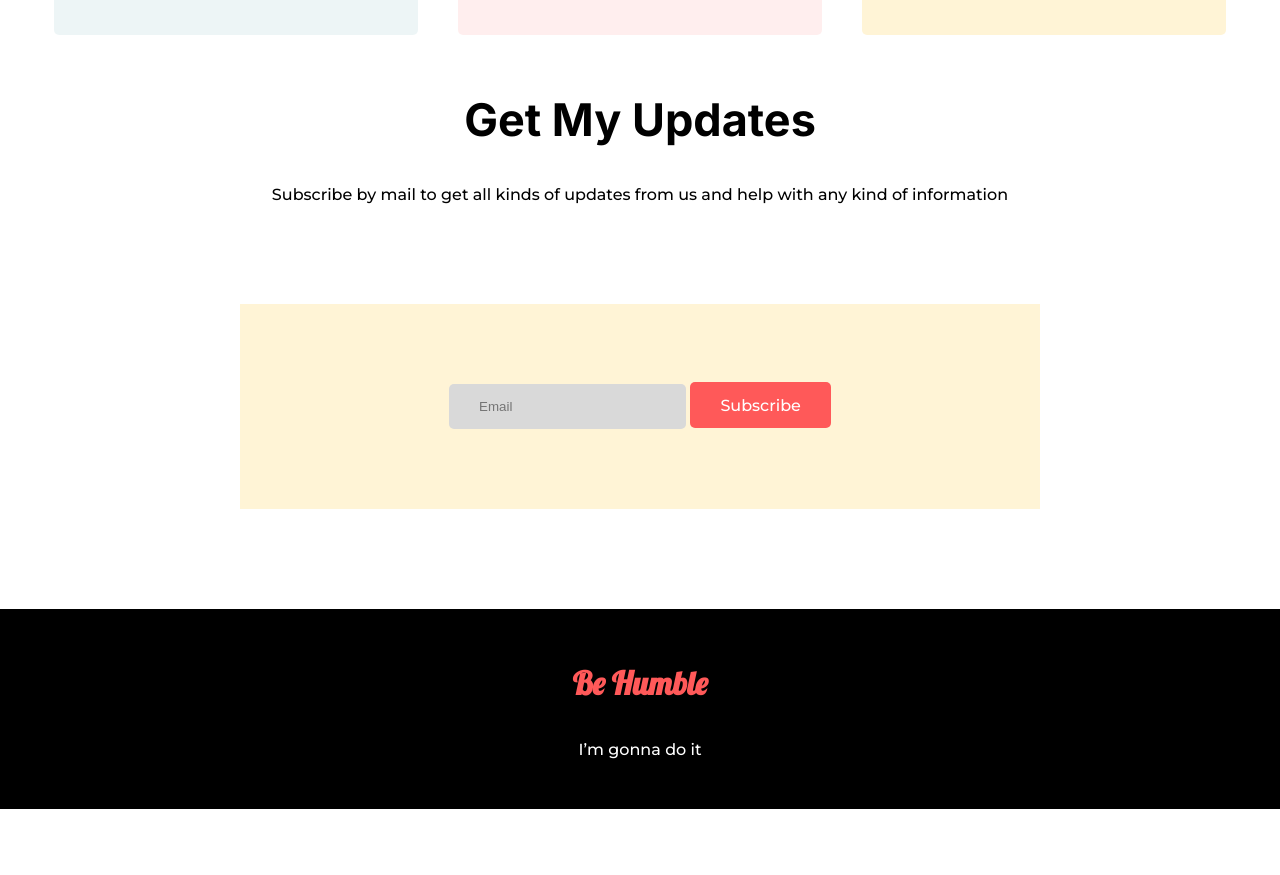
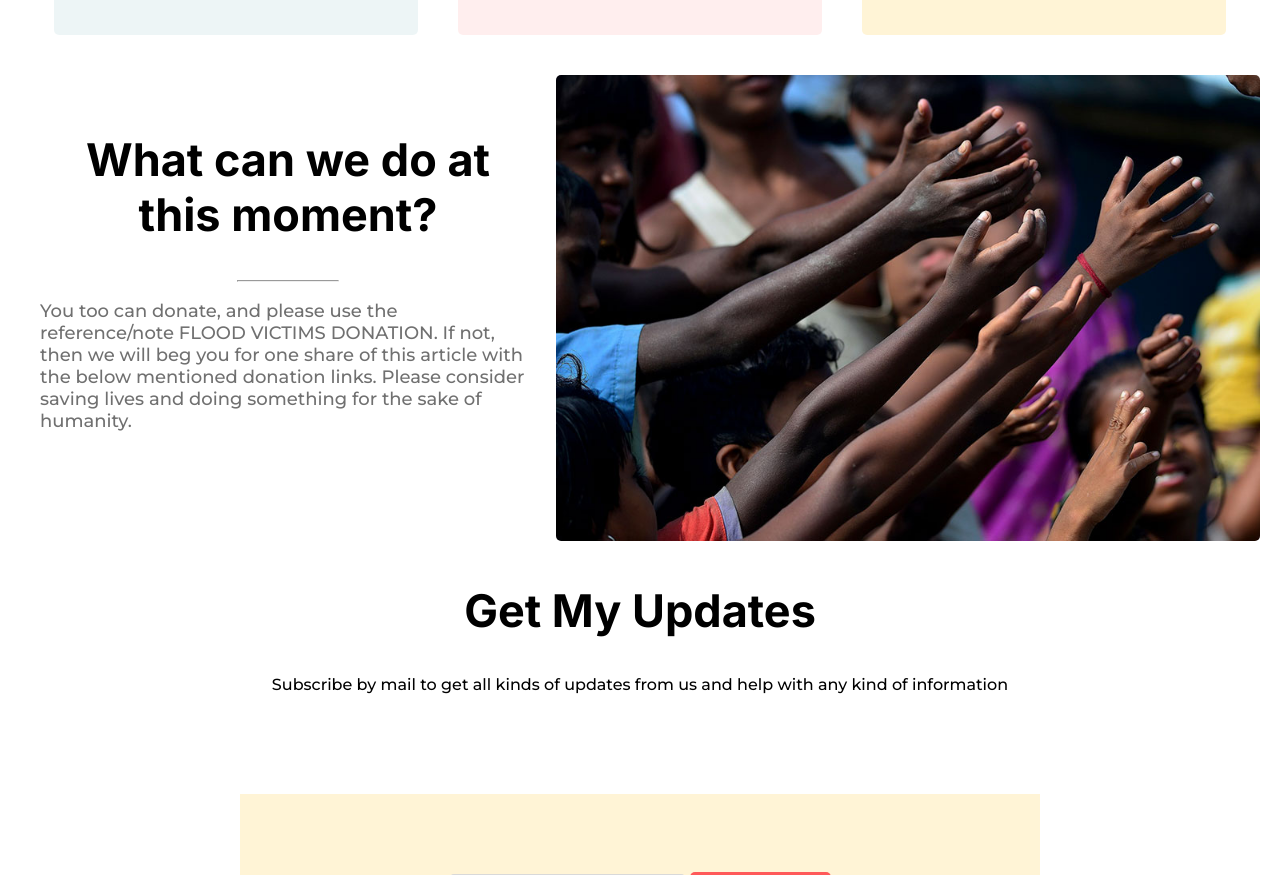
Before and after one commit to mdsajedulra/Donate_Website, a plain HTML site: page index.html in a window 1280 px wide. Shown: the part 1770-2645 px from the top of the page. Before the commit the page ends 2579 px from the top, so only its background shows below. Drawn offline with Linux system fonts and the light colour scheme.

Commit message:
bonus section add

```diff
--- a/index.html
+++ b/index.html
@@ -93,6 +93,30 @@
     </section>
 
     <!-- Our Donate Plan section end -->
+
+    <section>
+
+        <div class="whatcando">
+            <div class="wtd-content">
+                <h1 class="title">What can we do at this moment?</h1>
+                <hr style="width: 100px;">
+                <p class="paragraph"> You too can donate, and please
+                    use the reference/note FLOOD VICTIMS DONATION. If not, then we will beg you for
+                    one share of this article with the below mentioned donation links. Please
+                    consider saving lives and doing something for the sake of humanity.</p>
+            </div>
+            <div class="wtd-img">
+                <img src="images/donation13.jpg" alt="">
+            </div>
+        </div>
+    </section>
+
+
+
+
+
+
+
     <section class="getupdate">
         <h1 class="title">
             Get My Updates
--- a/style.css
+++ b/style.css
@@ -156,6 +156,30 @@ body {
 }
 
 /* Our Donate Plan section end */
+.whatcando {
+    display: flex;
+    margin: 20px;
+}
+
+.whatcando img {
+    width: 100%;
+    border-radius: 5px;
+}
+
+.wtd-content {
+    width: 50%;
+    margin: 20px;
+}
+
+.wtd-content {
+    width: 50%;
+    margin: 20px;
+}
+
+
+
+
+
 
 .getupdate {
     text-align: center;
```
